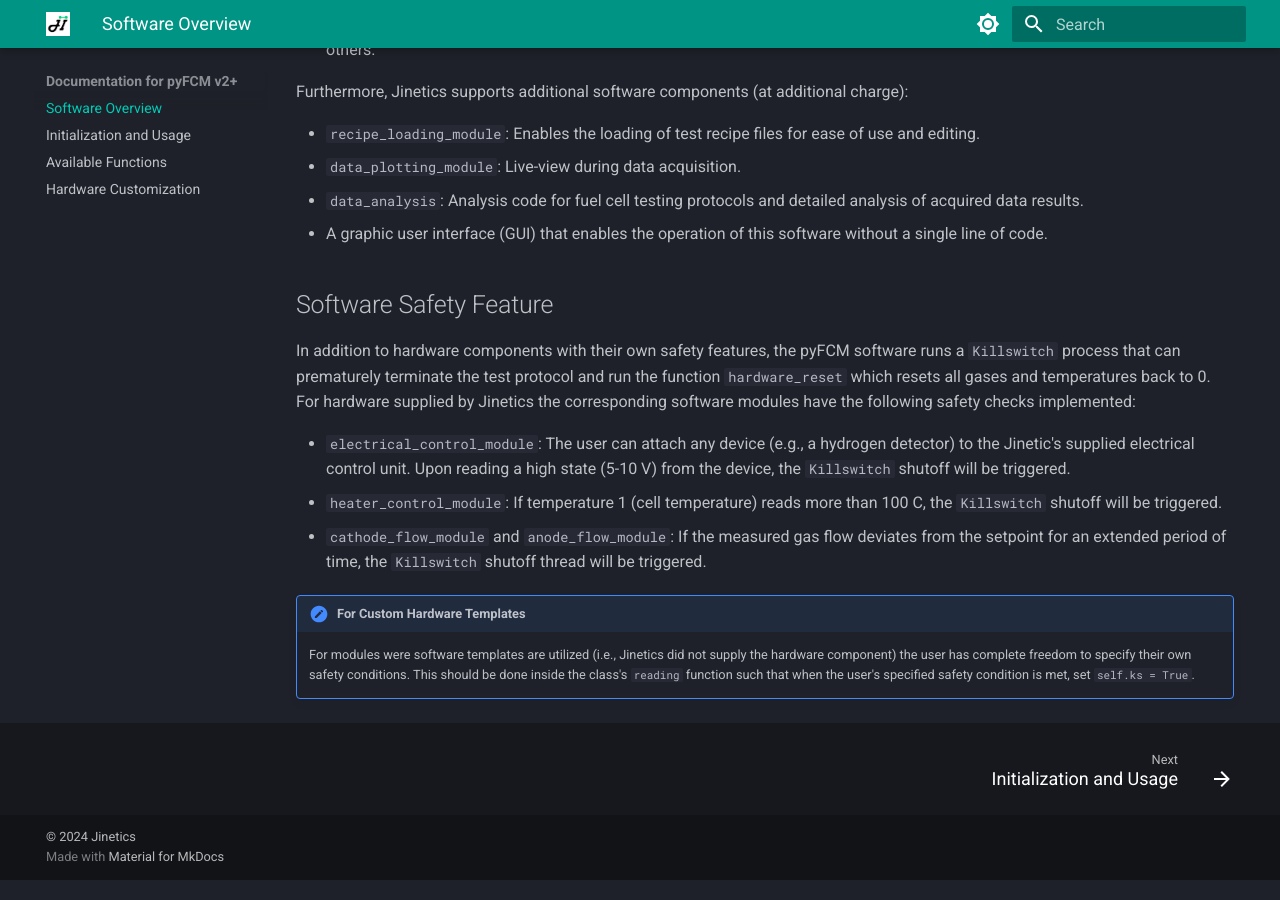
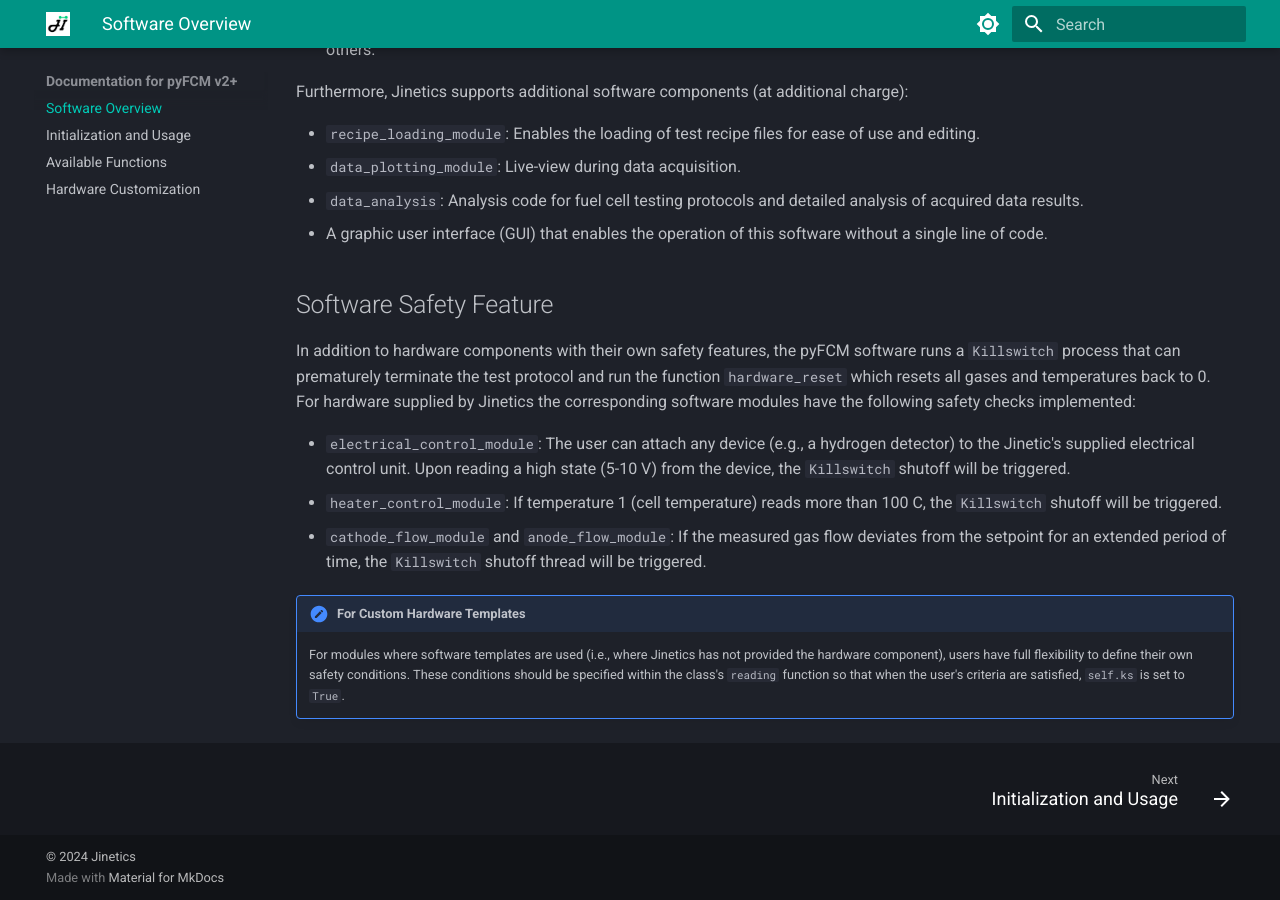
Before and after one commit to Jinetics/pyFCM-docs, an MkDocs documentation site: the page built from docs/index.md, in a window 1280 px wide and 900 px high, scrolled down 1447 px. Built offline with MkDocs 1.6.1 and Material for MkDocs 9.7.7, drawn with Linux system fonts in a browser that asks for light colours.

Commit message:
Reworded note slightly.

```diff
--- a/docs/index.md
+++ b/docs/index.md
@@ -83,5 +83,6 @@ the `Killswitch` shutoff thread will be triggered.
 
 !!! note "For Custom Hardware Templates"
 
-    For modules were software templates are utilized (i.e., Jinetics did not supply the hardware component) the user has complete freedom to specify their own
-    safety conditions. This should be done inside the class's `reading` function such that when the user's specified safety condition is met, set `self.ks = True`.
+    For modules where software templates are used (i.e., where Jinetics has not provided the hardware component), users have full flexibility
+    to define their own safety conditions. These conditions should be specified within the class's `reading` function so that when the user's
+    criteria are satisfied, `self.ks` is set to `True`.
```
